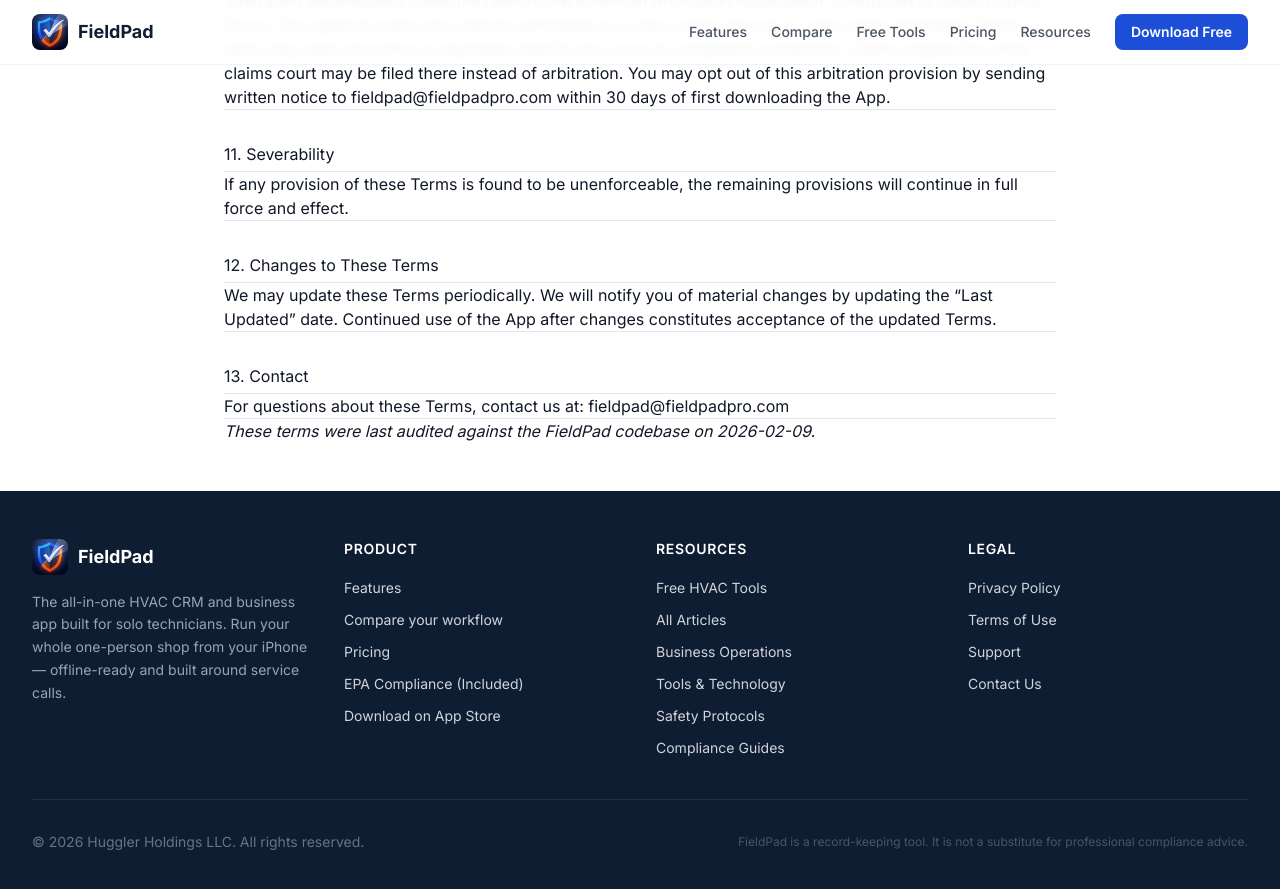
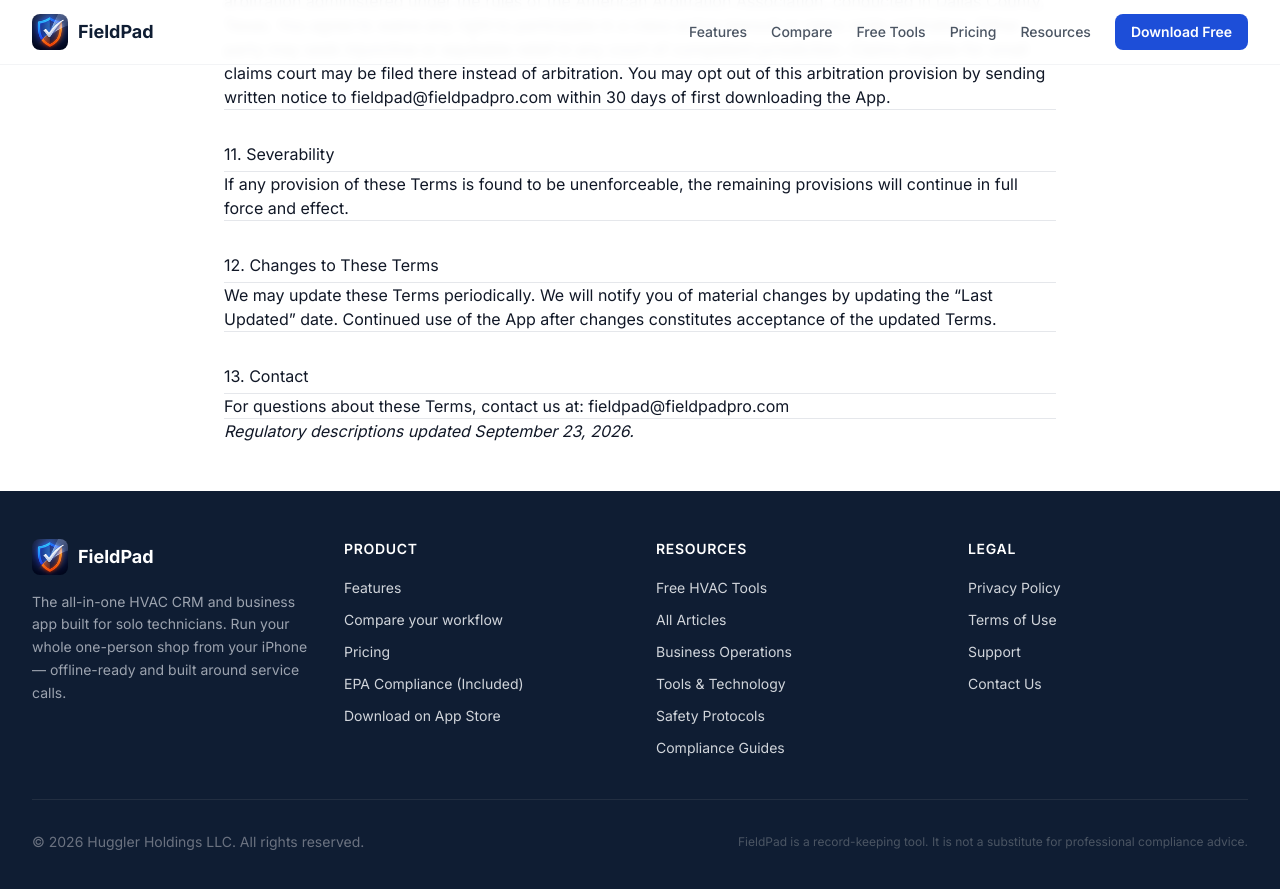
Before and after one commit to AlexHuggler/FieldPad, a Jekyll site: the page built from docs/terms-of-use.md, in a window 1280 px wide and 900 px high, scrolled down 5024 px. Shown: the top 889 px of the window. Built offline with Jekyll 4.4.1, drawn with Linux system fonts in a browser that asks for light colours; nearby versions of some CDN libraries; some of the changed text lies outside the part shown.

Commit message:
Correct terms update date after regulatory revisions

```diff
--- a/docs/terms-of-use.md
+++ b/docs/terms-of-use.md
@@ -2,7 +2,7 @@
 layout: page
 title: "Terms of Use"
 description: "FieldPad Terms of Use — Subscription terms, free tier limits, EPA data accuracy disclaimer, and liability limitations for the FieldPad HVAC field service app."
-last_updated: "February 9, 2026"
+last_updated: "September 24, 2026"
 permalink: /terms-of-use/
 ---
 
@@ -233,4 +233,4 @@
 
 ---
 
-*These terms were last audited against the FieldPad codebase on 2026-02-09.*
+*Regulatory descriptions updated September 23, 2026.*
```
